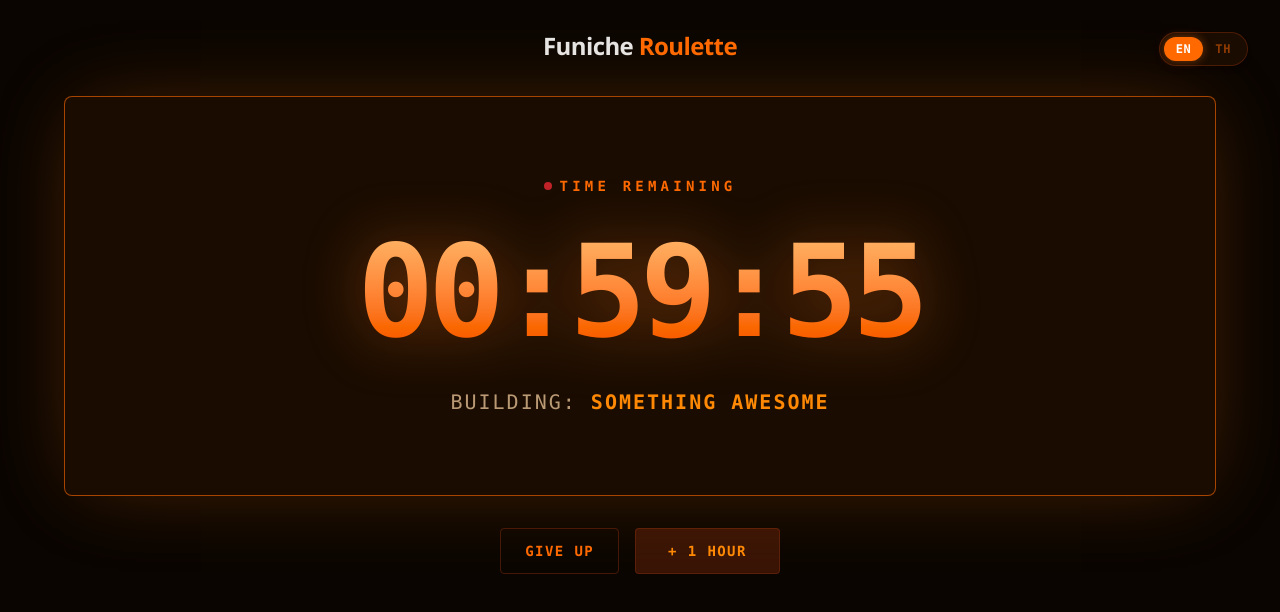
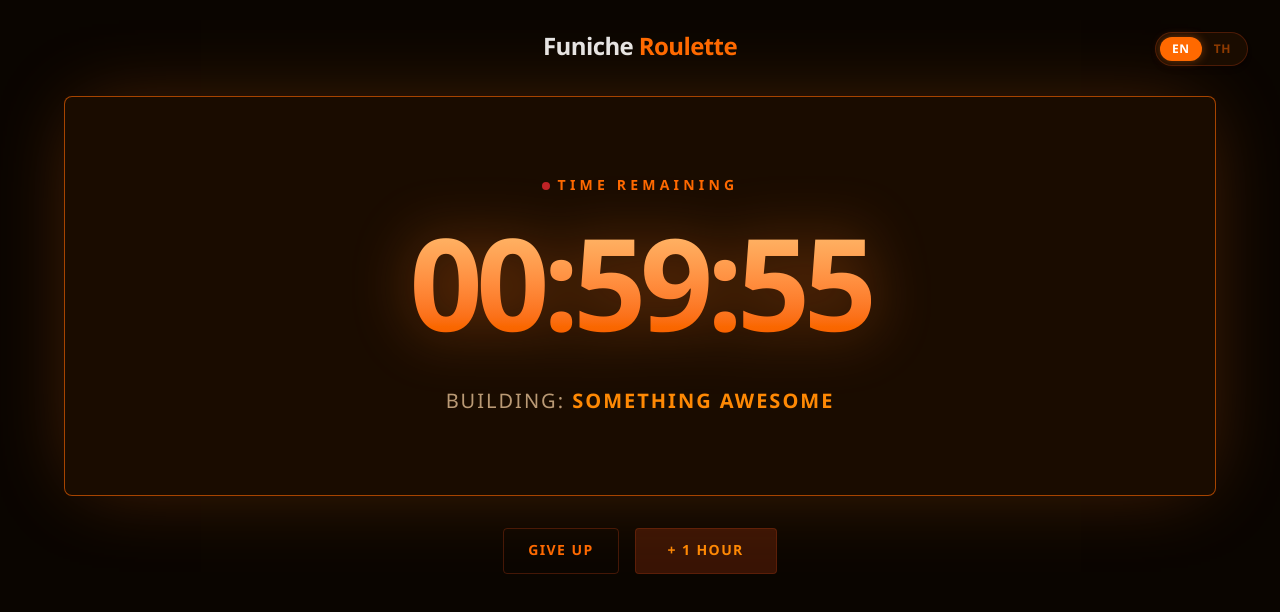
Before and after one commit to chxmpizy/Niche_Roulette, a Next.js app: page /timer in a window 1280 px wide. Shown: the top 612 px of the page. Built offline with nearby package versions, Linux system fonts and the light colour scheme.

Commit message:
fix: correctly inject Noto Sans Thai variable into Tailwind theme to prevent overrides

```diff
--- a/app/globals.css
+++ b/app/globals.css
@@ -1,13 +1,14 @@
 @import "tailwindcss";
 
 @theme inline {
-  --font-sans: -apple-system, BlinkMacSystemFont, "Segoe UI", Roboto, Helvetica, Arial, sans-serif;
-  --font-mono: ui-monospace, SFMono-Regular, Menlo, Monaco, Consolas, "Liberation Mono", "Courier New", monospace;
+  --font-sans: var(--font-noto-sans-thai), -apple-system, BlinkMacSystemFont, "Segoe UI", Roboto, Helvetica, Arial, sans-serif;
+  --font-mono: var(--font-noto-sans-thai), ui-monospace, SFMono-Regular, Menlo, Monaco, Consolas, "Liberation Mono", "Courier New", monospace;
 }
 
 body {
   background-color: #000;
   color: #fff;
+  font-family: var(--font-noto-sans-thai), sans-serif;
 }
 
 @keyframes slowSpin {
--- a/app/layout.tsx
+++ b/app/layout.tsx
@@ -7,6 +7,7 @@ const notoSansThai = Noto_Sans_Thai({
   subsets: ["thai", "latin"],
   weight: ["300", "400", "500", "700"],
   display: "swap",
+  variable: "--font-noto-sans-thai",
 });
 
 export const metadata: Metadata = {
@@ -20,8 +21,8 @@ export default function RootLayout({
   children: React.ReactNode;
 }>) {
   return (
-    <html lang="en" className="h-full antialiased">
-      <body className={`min-h-full flex flex-col ${notoSansThai.className} bg-[#0a0500] text-white selection:bg-orange-500/30`}>
+    <html lang="en" className={`h-full antialiased ${notoSansThai.variable}`}>
+      <body className="min-h-full flex flex-col font-sans bg-[#0a0500] text-white selection:bg-orange-500/30">
         <LanguageProvider>
           {children}
         </LanguageProvider>
--- a/app/timer/page.tsx
+++ b/app/timer/page.tsx
@@ -41,14 +41,14 @@ function TimerContent() {
   return (
     <div className="flex-1 flex flex-col items-center w-full max-w-6xl mt-12 md:mt-24">
       <div className="w-full bg-[#1a0c00] border border-orange-500/60 shadow-[0_0_80px_-15px_rgba(249,115,22,0.3)] rounded-lg p-12 flex flex-col items-center justify-center min-h-[400px] relative overflow-hidden animate-in zoom-in duration-500">
-        <div className="text-sm font-bold font-mono tracking-[0.3em] uppercase text-orange-500 mb-8 flex items-center gap-2">
+        <div className="text-sm font-bold tracking-[0.3em] uppercase text-orange-500 mb-8 flex items-center gap-2">
           <span className="w-2 h-2 rounded-full bg-red-500 animate-pulse" />
           {t("timeRemaining")}
         </div>
-        <div className="text-6xl md:text-9xl font-black font-mono tracking-tighter text-transparent bg-clip-text bg-gradient-to-b from-orange-300 to-orange-600 drop-shadow-[0_0_30px_rgba(249,115,22,0.4)] mb-8">
+        <div className="text-6xl md:text-9xl font-black tracking-tighter text-transparent bg-clip-text bg-gradient-to-b from-orange-300 to-orange-600 drop-shadow-[0_0_30px_rgba(249,115,22,0.4)] mb-8">
           {formatTimer(timer)}
         </div>
-        <div className="text-orange-200/70 text-lg md:text-xl font-mono tracking-widest uppercase">
+        <div className="text-orange-200/70 text-lg md:text-xl tracking-widest uppercase">
           {t("building")} <span className="text-orange-400 font-bold">{topic}</span>
         </div>
       </div>
@@ -56,13 +56,13 @@ function TimerContent() {
       <div className="mt-8 flex flex-col sm:flex-row gap-4 animate-in fade-in slide-in-from-bottom-4 w-full sm:w-auto">
         <button
           onClick={() => router.push('/')}
-          className="px-6 py-3 text-sm font-bold font-mono tracking-widest uppercase rounded border border-orange-900/50 text-orange-500 hover:text-white hover:bg-red-900/60 hover:border-red-500 transition-all duration-300 w-full sm:w-auto"
+          className="px-6 py-3 text-sm font-bold tracking-widest uppercase rounded border border-orange-900/50 text-orange-500 hover:text-white hover:bg-red-900/60 hover:border-red-500 transition-all duration-300 w-full sm:w-auto"
         >
           {t("giveUp")}
         </button>
         <button
           onClick={() => addTime(1)}
-          className="px-8 py-3 text-sm font-bold font-mono tracking-widest uppercase rounded bg-orange-900/40 border border-orange-900/50 text-orange-400 hover:bg-orange-800/50 hover:text-orange-200 transition-all duration-300 w-full sm:w-auto"
+          className="px-8 py-3 text-sm font-bold tracking-widest uppercase rounded bg-orange-900/40 border border-orange-900/50 text-orange-400 hover:bg-orange-800/50 hover:text-orange-200 transition-all duration-300 w-full sm:w-auto"
         >
           {t("add1h")}
         </button>
@@ -80,7 +80,7 @@ export default function TimerPage() {
           Funiche <span className="text-orange-500">Roulette</span>
         </h1>
       </header>
-      <Suspense fallback={<div className="mt-40 text-orange-500 font-mono animate-pulse">Loading...</div>}>
+      <Suspense fallback={<div className="mt-40 text-orange-500 animate-pulse">Loading...</div>}>
         <TimerContent />
       </Suspense>
     </div>
--- a/components/roulette/category-stage.tsx
+++ b/components/roulette/category-stage.tsx
@@ -66,18 +66,18 @@ export function CategoryStage() {
         <div className="flex flex-col items-center w-full max-w-6xl">
           <div className="mb-8 mt-4 h-8 flex justify-center items-center">
             {isSpinning ? (
-              <h2 className="text-sm font-bold font-mono tracking-[0.3em] uppercase text-orange-500 animate-pulse flex items-center gap-3">
+              <h2 className="text-sm font-bold tracking-[0.3em] uppercase text-orange-500 animate-pulse flex items-center gap-3">
 
                 {t("drawing")}
               </h2>
             ) : finalResult ? (
-              <h2 className="text-sm font-bold font-mono tracking-[0.3em] uppercase text-orange-400 flex items-center gap-2 animate-in fade-in zoom-in duration-300">
+              <h2 className="text-sm font-bold tracking-[0.3em] uppercase text-orange-400 flex items-center gap-2 animate-in fade-in zoom-in duration-300">
 
                 {t("yourTopic")}
 
               </h2>
             ) : (
-              <h2 className="text-sm font-bold font-mono tracking-[0.3em] uppercase text-orange-700/60">
+              <h2 className="text-sm font-bold tracking-[0.3em] uppercase text-orange-700/60">
                 {t("yourTopic")}
               </h2>
             )}
@@ -91,7 +91,7 @@ export function CategoryStage() {
           >
             <div
               className={clsx(
-                "text-4xl md:text-5xl font-medium tracking-tight text-center font-mono w-full transition-all duration-500",
+                "text-4xl md:text-5xl font-medium tracking-tight text-center w-full transition-all duration-500",
                 finalResult ? "text-orange-50" : "text-orange-200/40"
               )}
             >
@@ -111,7 +111,7 @@ export function CategoryStage() {
                 onClick={startSpin}
                 disabled={isSpinning}
                 className={clsx(
-                  "px-8 py-3 text-sm font-bold font-mono tracking-widest uppercase rounded transition-all duration-300",
+                  "px-8 py-3 text-sm font-bold tracking-widest uppercase rounded transition-all duration-300",
                   isSpinning
                     ? "bg-orange-900/30 text-white/50 cursor-not-allowed"
                     : "bg-orange-500 text-white hover:bg-orange-400 hover:shadow-[0_0_20px_-5px_rgba(249,115,22,0.4)]"
@@ -123,19 +123,19 @@ export function CategoryStage() {
               <div className="flex flex-col sm:flex-row gap-4 w-full sm:w-auto animate-in fade-in slide-in-from-bottom-4">
                 <button
                   onClick={startSpin}
-                  className="px-8 py-3 w-full sm:w-auto text-sm font-bold font-mono tracking-widest uppercase rounded bg-orange-950/40 border border-orange-900/50 text-orange-400 hover:bg-orange-900/60 hover:text-orange-200 transition-all duration-300"
+                  className="px-8 py-3 w-full sm:w-auto text-sm font-bold tracking-widest uppercase rounded bg-orange-950/40 border border-orange-900/50 text-orange-400 hover:bg-orange-900/60 hover:text-orange-200 transition-all duration-300"
                 >
                   {t("spinAgain")}
                 </button>
                 {/* <button
                   onClick={() => startTimer(1)}
-                  className="px-8 py-3 w-full sm:w-auto text-sm font-bold font-mono tracking-widest uppercase rounded border border-orange-600 text-orange-400 hover:bg-orange-900/50 hover:text-orange-200 transition-all duration-300 shadow-[0_0_15px_-5px_rgba(249,115,22,0.2)] flex items-center justify-center gap-2"
+                  className="px-8 py-3 w-full sm:w-auto text-sm font-bold tracking-widest uppercase rounded border border-orange-600 text-orange-400 hover:bg-orange-900/50 hover:text-orange-200 transition-all duration-300 shadow-[0_0_15px_-5px_rgba(249,115,22,0.2)] flex items-center justify-center gap-2"
                 >
                   {t("timer1h")}
                 </button> */}
                 <button
                   onClick={() => startTimer(3)}
-                  className="px-8 py-3 w-full sm:w-auto text-sm font-bold font-mono tracking-widest uppercase rounded bg-gradient-to-r from-orange-400 to-orange-600 text-white hover:opacity-90 transition-all duration-300 shadow-[0_0_30px_-5px_rgba(249,115,22,0.5)] flex items-center justify-center gap-2 group"
+                  className="px-8 py-3 w-full sm:w-auto text-sm font-bold tracking-widest uppercase rounded bg-gradient-to-r from-orange-400 to-orange-600 text-white hover:opacity-90 transition-all duration-300 shadow-[0_0_30px_-5px_rgba(249,115,22,0.5)] flex items-center justify-center gap-2 group"
                 >
                   {t("buildIt3h")}
                 </button>
@@ -146,13 +146,13 @@ export function CategoryStage() {
       </main>
 
       <footer className="flex justify-between items-center border-orange-900/30 border-t py-4 px-6 text-sm text-orange-500/70">
-        <div className="flex items-center gap-2 font-mono">
+        <div className="flex items-center gap-2 ">
           <kbd className="px-2 py-1 bg-orange-950/50 border border-orange-900/50 rounded-md text-orange-300 font-bold shadow-sm">
             Space
           </kbd>
           <span>{finalResult ? t("spaceToSpinAgain") : t("spaceToSpin")}</span>
         </div>
-        <div className="flex items-center gap-2 font-mono text-orange-300">
+        <div className="flex items-center gap-2 text-orange-300">
           <span className="bg-gradient-to-r from-amber-400 to-orange-600 bg-clip-text text-transparent font-bold">{t("title")} {t("subtitle")}</span>
           <span>{t("by")} <a className="hover:underline" href="https://www.instagram.com/champ.ratt/">@champ.ratt</a></span>
         </div>
--- a/components/ui/language-toggle.tsx
+++ b/components/ui/language-toggle.tsx
@@ -9,7 +9,7 @@ export function LanguageToggle() {
     <div className="absolute top-8 right-8 z-50 flex items-center bg-[#1a0c00] border border-orange-900/50 rounded-full p-1 shadow-md">
       <button
         onClick={() => setLanguage("en")}
-        className={`px-3 py-1 text-xs font-bold font-mono tracking-wider rounded-full transition-all duration-300 ${
+        className={`px-3 py-1 text-xs font-bold tracking-wider rounded-full transition-all duration-300 ${
           language === "en"
             ? "bg-orange-500 text-white shadow-[0_0_10px_rgba(249,115,22,0.4)]"
             : "text-orange-500/50 hover:text-orange-400"
@@ -19,7 +19,7 @@ export function LanguageToggle() {
       </button>
       <button
         onClick={() => setLanguage("th")}
-        className={`px-3 py-1 text-xs font-bold font-mono tracking-wider rounded-full transition-all duration-300 ${
+        className={`px-3 py-1 text-xs font-bold tracking-wider rounded-full transition-all duration-300 ${
           language === "th"
             ? "bg-orange-500 text-white shadow-[0_0_10px_rgba(249,115,22,0.4)]"
             : "text-orange-500/50 hover:text-orange-400"
```
